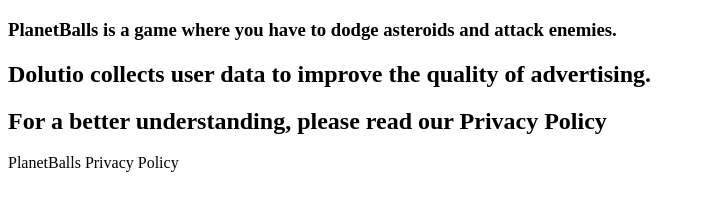
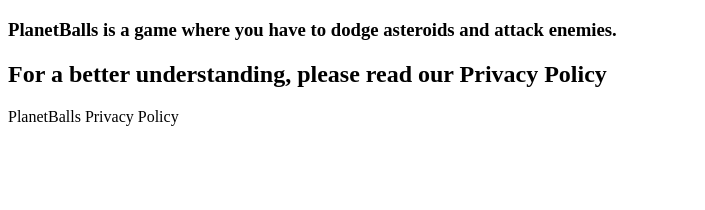
Before and after one commit to dolutio/dolutio.github.io, a plain HTML site: page index.html in a window 1280 px wide. Shown: the whole page, without its empty margins (0-705 px from the left). Drawn offline with Linux system fonts and the light colour scheme.

Commit message:
Remove user data collection notice from index.html
Removed user data collection notice from the page.

```diff
--- a/index.html
+++ b/index.html
@@ -12,7 +12,7 @@
 <body>
     <h3>PlanetBalls is a game where you have to dodge asteroids and attack enemies.</h3>
 
-    <h2>Dolutio collects user data to improve the quality of advertising.</h2>
+    <!-- <h2>Dolutio collects user data to improve the quality of advertising.</h2> -->
     <h2>For a better understanding, please read our Privacy Policy</h2>
     <a href="planetballs_privacy_policy.html">PlanetBalls Privacy Policy</a>
 </body>
```
